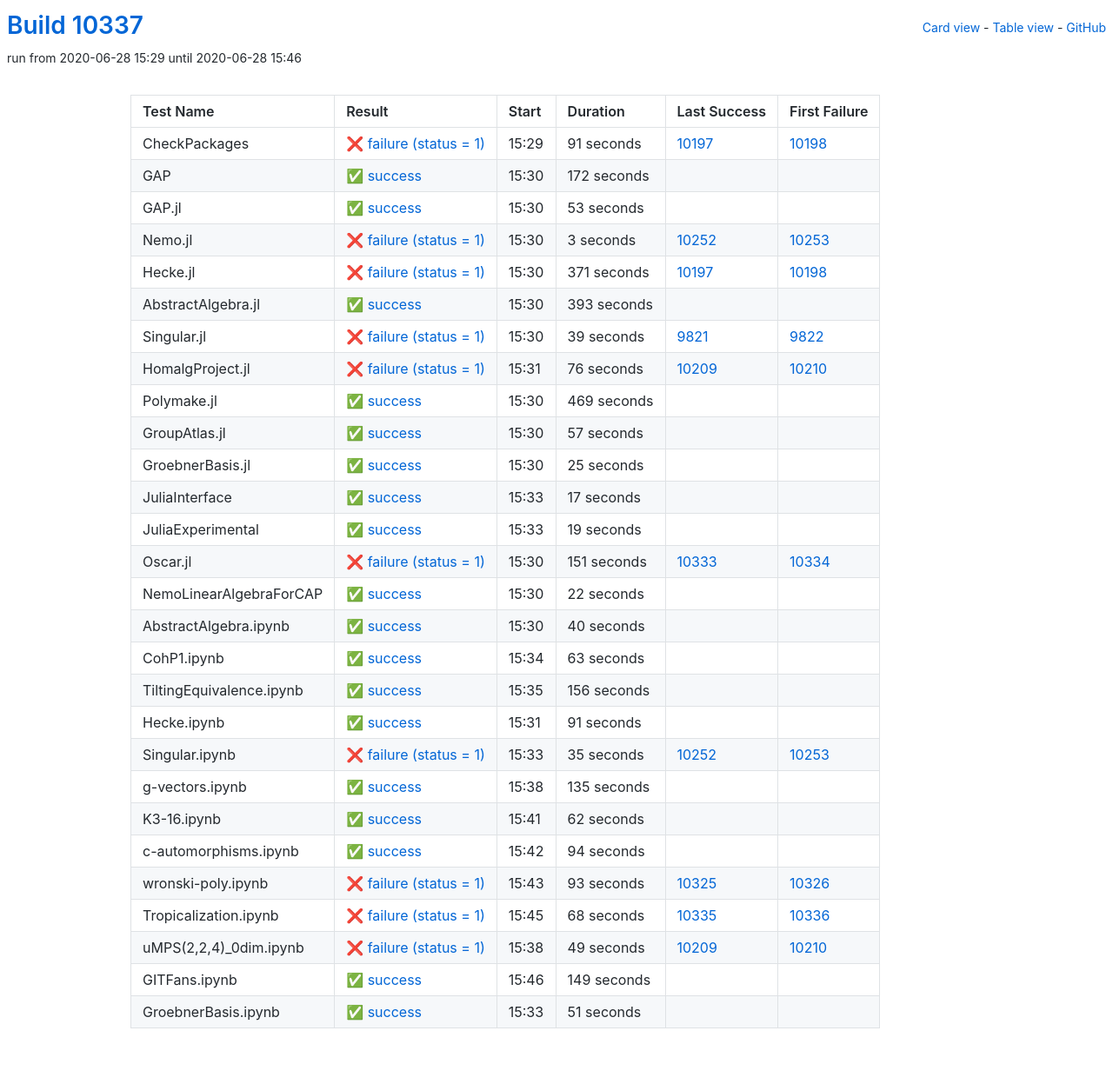
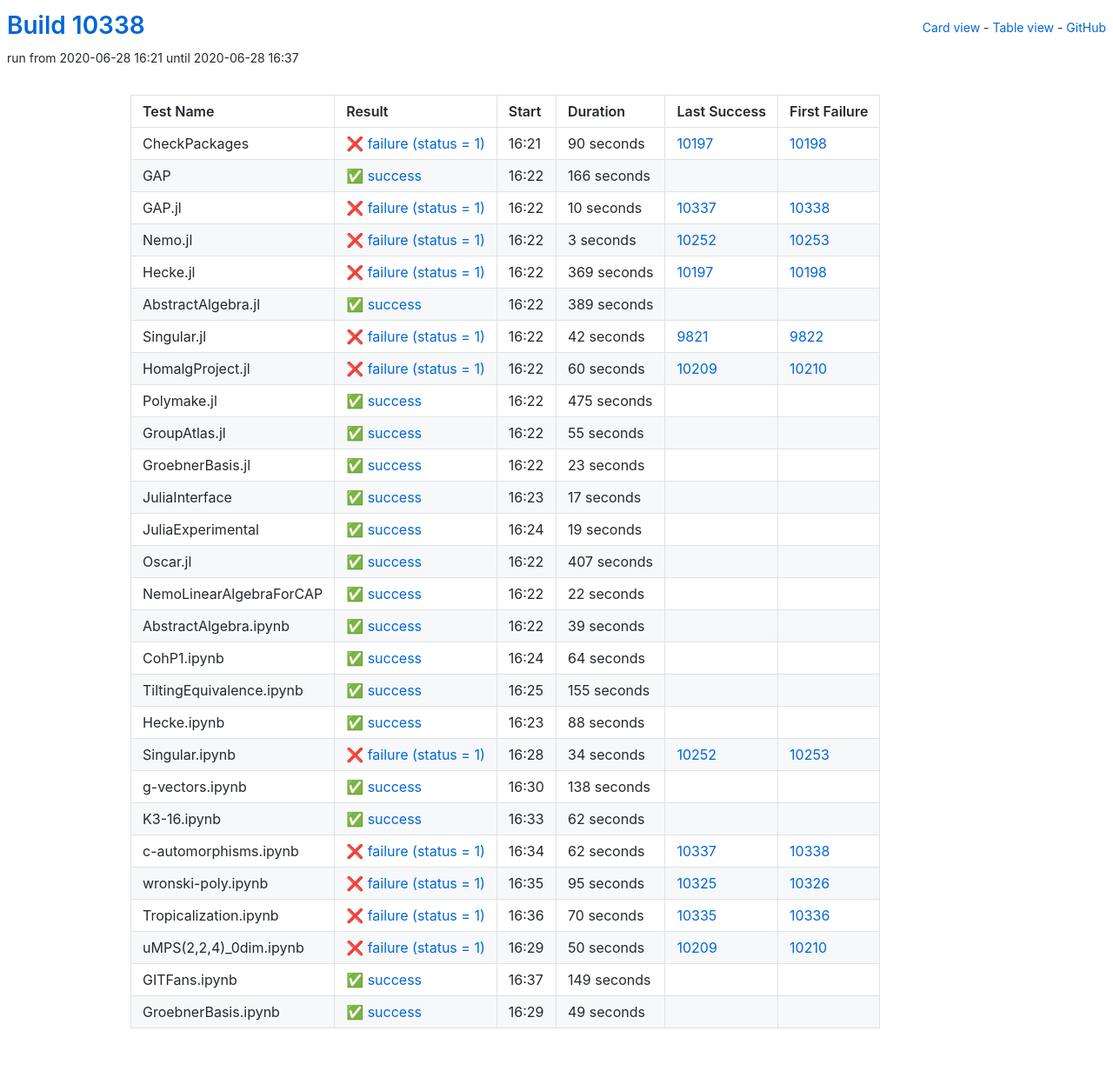
Before and after one commit to oscar-system/oscar-ci-status, a Jekyll site: the page built from table.html, in a window 1280 px wide. Shown: the whole page at 87% size. Built offline with Jekyll 4.4.1, drawn with Linux system fonts in a browser that asks for light colours.

Commit message:
Build #10338

```diff
--- a/_data/ci.yml
+++ b/_data/ci.yml
@@ -1,6 +1,6 @@
 ---
-build: 10337
-build_url: https://oscarci.mathematik.uni-kl.de/job/oscar/10337/
+build: 10338
+build_url: https://oscarci.mathematik.uni-kl.de/job/oscar/10338/
 job: oscar
 organization: oscar-system
 repo: oscar-ci-status
@@ -8,44 +8,44 @@
 tests:
 - name: CheckPackages
   id: checkpackages
-  log: https://oscarci.mathematik.uni-kl.de/job/oscar/10337/artifact/logs/build-10337/CheckPackages.log
-  start: 2020-06-28 15:29
+  log: https://oscarci.mathematik.uni-kl.de/job/oscar/10338/artifact/logs/build-10338/CheckPackages.log
+  start: 2020-06-28 16:21
   success: false
   exitcode: 1
   status: failure
-  duration: 91
+  duration: 90
   last_success: 10197
   last_success_url: https://oscarci.mathematik.uni-kl.de/job/oscar/10197/
   first_failure: 10198
   first_failure_url: https://oscarci.mathematik.uni-kl.de/job/oscar/10198/
 - name: GAP
   id: gap
-  log: https://oscarci.mathematik.uni-kl.de/job/oscar/10337/artifact/logs/build-10337/GAP.log
-  start: 2020-06-28 15:30
+  log: https://oscarci.mathematik.uni-kl.de/job/oscar/10338/artifact/logs/build-10338/GAP.log
+  start: 2020-06-28 16:22
   success: true
   exitcode: 0
   status: success
-  duration: 172
+  duration: 166
   last_success: false
   last_success_url:
   first_failure: false
   first_failure_url:
 - name: GAP.jl
   id: gap-jl
-  log: https://oscarci.mathematik.uni-kl.de/job/oscar/10337/artifact/logs/build-10337/GAP.jl.log
-  start: 2020-06-28 15:30
-  success: true
-  exitcode: 0
-  status: success
-  duration: 53
-  last_success: false
-  last_success_url:
-  first_failure: false
-  first_failure_url:
+  log: https://oscarci.mathematik.uni-kl.de/job/oscar/10338/artifact/logs/build-10338/GAP.jl.log
+  start: 2020-06-28 16:22
+  success: false
+  exitcode: 1
+  status: failure
+  duration: 10
+  last_success: 10337
+  last_success_url: https://oscarci.mathematik.uni-kl.de/job/oscar/10337/
+  first_failure: 10338
+  first_failure_url: https://oscarci.mathematik.uni-kl.de/job/oscar/10338/
 - name: Nemo.jl
   id: nemo-jl
-  log: https://oscarci.mathematik.uni-kl.de/job/oscar/10337/artifact/logs/build-10337/Nemo.jl.log
-  start: 2020-06-28 15:30
+  log: https://oscarci.mathematik.uni-kl.de/job/oscar/10338/artifact/logs/build-10338/Nemo.jl.log
+  start: 2020-06-28 16:22
   success: false
   exitcode: 1
   status: failure
@@ -56,92 +56,92 @@
   first_failure_url: https://oscarci.mathematik.uni-kl.de/job/oscar/10253/
 - name: Hecke.jl
   id: hecke-jl
-  log: https://oscarci.mathematik.uni-kl.de/job/oscar/10337/artifact/logs/build-10337/Hecke.jl.log
-  start: 2020-06-28 15:30
+  log: https://oscarci.mathematik.uni-kl.de/job/oscar/10338/artifact/logs/build-10338/Hecke.jl.log
+  start: 2020-06-28 16:22
   success: false
   exitcode: 1
   status: failure
-  duration: 371
+  duration: 369
   last_success: 10197
   last_success_url: https://oscarci.mathematik.uni-kl.de/job/oscar/10197/
   first_failure: 10198
   first_failure_url: https://oscarci.mathematik.uni-kl.de/job/oscar/10198/
 - name: AbstractAlgebra.jl
   id: abstractalgebra-jl
-  log: https://oscarci.mathematik.uni-kl.de/job/oscar/10337/artifact/logs/build-10337/AbstractAlgebra.jl.log
-  start: 2020-06-28 15:30
+  log: https://oscarci.mathematik.uni-kl.de/job/oscar/10338/artifact/logs/build-10338/AbstractAlgebra.jl.log
+  start: 2020-06-28 16:22
   success: true
   exitcode: 0
   status: success
-  duration: 393
+  duration: 389
   last_success: false
   last_success_url:
   first_failure: false
   first_failure_url:
 - name: Singular.jl
   id: singular-jl
-  log: https://oscarci.mathematik.uni-kl.de/job/oscar/10337/artifact/logs/build-10337/Singular.jl.log
-  start: 2020-06-28 15:30
+  log: https://oscarci.mathematik.uni-kl.de/job/oscar/10338/artifact/logs/build-10338/Singular.jl.log
+  start: 2020-06-28 16:22
   success: false
   exitcode: 1
   status: failure
-  duration: 39
+  duration: 42
   last_success: 9821
   last_success_url: https://oscarci.mathematik.uni-kl.de/job/oscar/9821/
   first_failure: 9822
   first_failure_url: https://oscarci.mathematik.uni-kl.de/job/oscar/9822/
 - name: HomalgProject.jl
   id: homalgproject-jl
-  log: https://oscarci.mathematik.uni-kl.de/job/oscar/10337/artifact/logs/build-10337/HomalgProject.jl.log
-  start: 2020-06-28 15:31
+  log: https://oscarci.mathematik.uni-kl.de/job/oscar/10338/artifact/logs/build-10338/HomalgProject.jl.log
+  start: 2020-06-28 16:22
   success: false
   exitcode: 1
   status: failure
-  duration: 76
+  duration: 60
   last_success: 10209
   last_success_url: https://oscarci.mathematik.uni-kl.de/job/oscar/10209/
   first_failure: 10210
   first_failure_url: https://oscarci.mathematik.uni-kl.de/job/oscar/10210/
 - name: Polymake.jl
   id: polymake-jl
-  log: https://oscarci.mathematik.uni-kl.de/job/oscar/10337/artifact/logs/build-10337/Polymake.jl.log
-  start: 2020-06-28 15:30
+  log: https://oscarci.mathematik.uni-kl.de/job/oscar/10338/artifact/logs/build-10338/Polymake.jl.log
+  start: 2020-06-28 16:22
   success: true
   exitcode: 0
   status: success
-  duration: 469
+  duration: 475
   last_success: false
   last_success_url:
   first_failure: false
   first_failure_url:
 - name: GroupAtlas.jl
   id: groupatlas-jl
-  log: https://oscarci.mathematik.uni-kl.de/job/oscar/10337/artifact/logs/build-10337/GroupAtlas.jl.log
-  start: 2020-06-28 15:30
+  log: https://oscarci.mathematik.uni-kl.de/job/oscar/10338/artifact/logs/build-10338/GroupAtlas.jl.log
+  start: 2020-06-28 16:22
   success: true
   exitcode: 0
   status: success
-  duration: 57
+  duration: 55
   last_success: false
   last_success_url:
   first_failure: false
   first_failure_url:
 - name: GroebnerBasis.jl
   id: groebnerbasis-jl
-  log: https://oscarci.mathematik.uni-kl.de/job/oscar/10337/artifact/logs/build-10337/GroebnerBasis.jl.log
-  start: 2020-06-28 15:30
+  log: https://oscarci.mathematik.uni-kl.de/job/oscar/10338/artifact/logs/build-10338/GroebnerBasis.jl.log
+  start: 2020-06-28 16:22
   success: true
   exitcode: 0
   status: success
-  duration: 25
+  duration: 23
   last_success: false
   last_success_url:
   first_failure: false
   first_failure_url:
 - name: JuliaInterface
   id: juliainterface
-  log: https://oscarci.mathematik.uni-kl.de/job/oscar/10337/artifact/logs/build-10337/JuliaInterface.log
-  start: 2020-06-28 15:33
+  log: https://oscarci.mathematik.uni-kl.de/job/oscar/10338/artifact/logs/build-10338/JuliaInterface.log
+  start: 2020-06-28 16:23
   success: true
   exitcode: 0
   status: success
@@ -152,8 +152,8 @@
   first_failure_url:
 - name: JuliaExperimental
   id: juliaexperimental
-  log: https://oscarci.mathematik.uni-kl.de/job/oscar/10337/artifact/logs/build-10337/JuliaExperimental.log
-  start: 2020-06-28 15:33
+  log: https://oscarci.mathematik.uni-kl.de/job/oscar/10338/artifact/logs/build-10338/JuliaExperimental.log
+  start: 2020-06-28 16:24
   success: true
   exitcode: 0
   status: success
@@ -164,20 +164,20 @@
   first_failure_url:
 - name: Oscar.jl
   id: oscar-jl
-  log: https://oscarci.mathematik.uni-kl.de/job/oscar/10337/artifact/logs/build-10337/Oscar.jl.log
-  start: 2020-06-28 15:30
-  success: false
-  exitcode: 1
-  status: failure
-  duration: 151
-  last_success: 10333
-  last_success_url: https://oscarci.mathematik.uni-kl.de/job/oscar/10333/
-  first_failure: 10334
-  first_failure_url: https://oscarci.mathematik.uni-kl.de/job/oscar/10334/
+  log: https://oscarci.mathematik.uni-kl.de/job/oscar/10338/artifact/logs/build-10338/Oscar.jl.log
+  start: 2020-06-28 16:22
+  success: true
+  exitcode: 0
+  status: success
+  duration: 407
+  last_success: false
+  last_success_url:
+  first_failure: false
+  first_failure_url:
 - name: NemoLinearAlgebraForCAP
   id: nemolinearalgebraforcap
-  log: https://oscarci.mathematik.uni-kl.de/job/oscar/10337/artifact/logs/build-10337/NemoLinearAlgebraForCAP.log
-  start: 2020-06-28 15:30
+  log: https://oscarci.mathematik.uni-kl.de/job/oscar/10338/artifact/logs/build-10338/NemoLinearAlgebraForCAP.log
+  start: 2020-06-28 16:22
   success: true
   exitcode: 0
   status: success
@@ -188,80 +188,80 @@
   first_failure_url:
 - name: AbstractAlgebra.ipynb
   id: abstractalgebra-ipynb
-  log: https://oscarci.mathematik.uni-kl.de/job/oscar/10337/artifact/logs/build-10337/AbstractAlgebra.ipynb.log
-  start: 2020-06-28 15:30
+  log: https://oscarci.mathematik.uni-kl.de/job/oscar/10338/artifact/logs/build-10338/AbstractAlgebra.ipynb.log
+  start: 2020-06-28 16:22
   success: true
   exitcode: 0
   status: success
-  duration: 40
+  duration: 39
   last_success: false
   last_success_url:
   first_failure: false
   first_failure_url:
 - name: CohP1.ipynb
   id: cohp1-ipynb
-  log: https://oscarci.mathematik.uni-kl.de/job/oscar/10337/artifact/logs/build-10337/CohP1.ipynb.log
-  start: 2020-06-28 15:34
+  log: https://oscarci.mathematik.uni-kl.de/job/oscar/10338/artifact/logs/build-10338/CohP1.ipynb.log
+  start: 2020-06-28 16:24
   success: true
   exitcode: 0
   status: success
-  duration: 63
+  duration: 64
   last_success: false
   last_success_url:
   first_failure: false
   first_failure_url:
 - name: TiltingEquivalence.ipynb
   id: tiltingequivalence-ipynb
-  log: https://oscarci.mathematik.uni-kl.de/job/oscar/10337/artifact/logs/build-10337/TiltingEquivalence.ipynb.log
-  start: 2020-06-28 15:35
+  log: https://oscarci.mathematik.uni-kl.de/job/oscar/10338/artifact/logs/build-10338/TiltingEquivalence.ipynb.log
+  start: 2020-06-28 16:25
   success: true
   exitcode: 0
   status: success
-  duration: 156
+  duration: 155
   last_success: false
   last_success_url:
   first_failure: false
   first_failure_url:
 - name: Hecke.ipynb
   id: hecke-ipynb
-  log: https://oscarci.mathematik.uni-kl.de/job/oscar/10337/artifact/logs/build-10337/Hecke.ipynb.log
-  start: 2020-06-28 15:31
+  log: https://oscarci.mathematik.uni-kl.de/job/oscar/10338/artifact/logs/build-10338/Hecke.ipynb.log
+  start: 2020-06-28 16:23
   success: true
   exitcode: 0
   status: success
-  duration: 91
+  duration: 88
   last_success: false
   last_success_url:
   first_failure: false
   first_failure_url:
 - name: Singular.ipynb
   id: singular-ipynb
-  log: https://oscarci.mathematik.uni-kl.de/job/oscar/10337/artifact/logs/build-10337/Singular.ipynb.log
-  start: 2020-06-28 15:33
+  log: https://oscarci.mathematik.uni-kl.de/job/oscar/10338/artifact/logs/build-10338/Singular.ipynb.log
+  start: 2020-06-28 16:28
   success: false
   exitcode: 1
   status: failure
-  duration: 35
+  duration: 34
   last_success: 10252
   last_success_url: https://oscarci.mathematik.uni-kl.de/job/oscar/10252/
   first_failure: 10253
   first_failure_url: https://oscarci.mathematik.uni-kl.de/job/oscar/10253/
 - name: g-vectors.ipynb
   id: g-vectors-ipynb
-  log: https://oscarci.mathematik.uni-kl.de/job/oscar/10337/artifact/logs/build-10337/g-vectors.ipynb.log
-  start: 2020-06-28 15:38
+  log: https://oscarci.mathematik.uni-kl.de/job/oscar/10338/artifact/logs/build-10338/g-vectors.ipynb.log
+  start: 2020-06-28 16:30
   success: true
   exitcode: 0
   status: success
-  duration: 135
+  duration: 138
   last_success: false
   last_success_url:
   first_failure: false
   first_failure_url:
 - name: K3-16.ipynb
   id: k3-16-ipynb
-  log: https://oscarci.mathematik.uni-kl.de/job/oscar/10337/artifact/logs/build-10337/K3-16.ipynb.log
-  start: 2020-06-28 15:41
+  log: https://oscarci.mathematik.uni-kl.de/job/oscar/10338/artifact/logs/build-10338/K3-16.ipynb.log
+  start: 2020-06-28 16:33
   success: true
   exitcode: 0
   status: success
@@ -272,56 +272,56 @@
   first_failure_url:
 - name: c-automorphisms.ipynb
   id: c-automorphisms-ipynb
-  log: https://oscarci.mathematik.uni-kl.de/job/oscar/10337/artifact/logs/build-10337/c-automorphisms.ipynb.log
-  start: 2020-06-28 15:42
-  success: true
-  exitcode: 0
-  status: success
-  duration: 94
-  last_success: false
-  last_success_url:
-  first_failure: false
-  first_failure_url:
-- name: wronski-poly.ipynb
-  id: wronski-poly-ipynb
-  log: https://oscarci.mathematik.uni-kl.de/job/oscar/10337/artifact/logs/build-10337/wronski-poly.ipynb.log
-  start: 2020-06-28 15:43
+  log: https://oscarci.mathematik.uni-kl.de/job/oscar/10338/artifact/logs/build-10338/c-automorphisms.ipynb.log
+  start: 2020-06-28 16:34
   success: false
   exitcode: 1
   status: failure
-  duration: 93
+  duration: 62
+  last_success: 10337
+  last_success_url: https://oscarci.mathematik.uni-kl.de/job/oscar/10337/
+  first_failure: 10338
+  first_failure_url: https://oscarci.mathematik.uni-kl.de/job/oscar/10338/
+- name: wronski-poly.ipynb
+  id: wronski-poly-ipynb
+  log: https://oscarci.mathematik.uni-kl.de/job/oscar/10338/artifact/logs/build-10338/wronski-poly.ipynb.log
+  start: 2020-06-28 16:35
+  success: false
+  exitcode: 1
+  status: failure
+  duration: 95
   last_success: 10325
   last_success_url: https://oscarci.mathematik.uni-kl.de/job/oscar/10325/
   first_failure: 10326
   first_failure_url: https://oscarci.mathematik.uni-kl.de/job/oscar/10326/
 - name: Tropicalization.ipynb
   id: tropicalization-ipynb
-  log: https://oscarci.mathematik.uni-kl.de/job/oscar/10337/artifact/logs/build-10337/Tropicalization.ipynb.log
-  start: 2020-06-28 15:45
+  log: https://oscarci.mathematik.uni-kl.de/job/oscar/10338/artifact/logs/build-10338/Tropicalization.ipynb.log
+  start: 2020-06-28 16:36
   success: false
   exitcode: 1
   status: failure
-  duration: 68
+  duration: 70
   last_success: 10335
   last_success_url: https://oscarci.mathematik.uni-kl.de/job/oscar/10335/
   first_failure: 10336
   first_failure_url: https://oscarci.mathematik.uni-kl.de/job/oscar/10336/
 - name: uMPS(2,2,4)_0dim.ipynb
   id: umps-2-2-4-0dim-ipynb
-  log: https://oscarci.mathematik.uni-kl.de/job/oscar/10337/artifact/logs/build-10337/uMPS-2-2-4-_0dim.ipynb.log
-  start: 2020-06-28 15:38
+  log: https://oscarci.mathematik.uni-kl.de/job/oscar/10338/artifact/logs/build-10338/uMPS-2-2-4-_0dim.ipynb.log
+  start: 2020-06-28 16:29
   success: false
   exitcode: 1
   status: failure
-  duration: 49
+  duration: 50
   last_success: 10209
   last_success_url: https://oscarci.mathematik.uni-kl.de/job/oscar/10209/
   first_failure: 10210
   first_failure_url: https://oscarci.mathematik.uni-kl.de/job/oscar/10210/
 - name: GITFans.ipynb
   id: gitfans-ipynb
-  log: https://oscarci.mathematik.uni-kl.de/job/oscar/10337/artifact/logs/build-10337/GITFans.ipynb.log
-  start: 2020-06-28 15:46
+  log: https://oscarci.mathematik.uni-kl.de/job/oscar/10338/artifact/logs/build-10338/GITFans.ipynb.log
+  start: 2020-06-28 16:37
   success: true
   exitcode: 0
   status: success
@@ -332,12 +332,12 @@
   first_failure_url:
 - name: GroebnerBasis.ipynb
   id: groebnerbasis-ipynb
-  log: https://oscarci.mathematik.uni-kl.de/job/oscar/10337/artifact/logs/build-10337/GroebnerBasis.ipynb.log
-  start: 2020-06-28 15:33
+  log: https://oscarci.mathematik.uni-kl.de/job/oscar/10338/artifact/logs/build-10338/GroebnerBasis.ipynb.log
+  start: 2020-06-28 16:29
   success: true
   exitcode: 0
   status: success
-  duration: 51
+  duration: 49
   last_success: false
   last_success_url:
   first_failure: false
```
Also changed, not shown: README.md.
